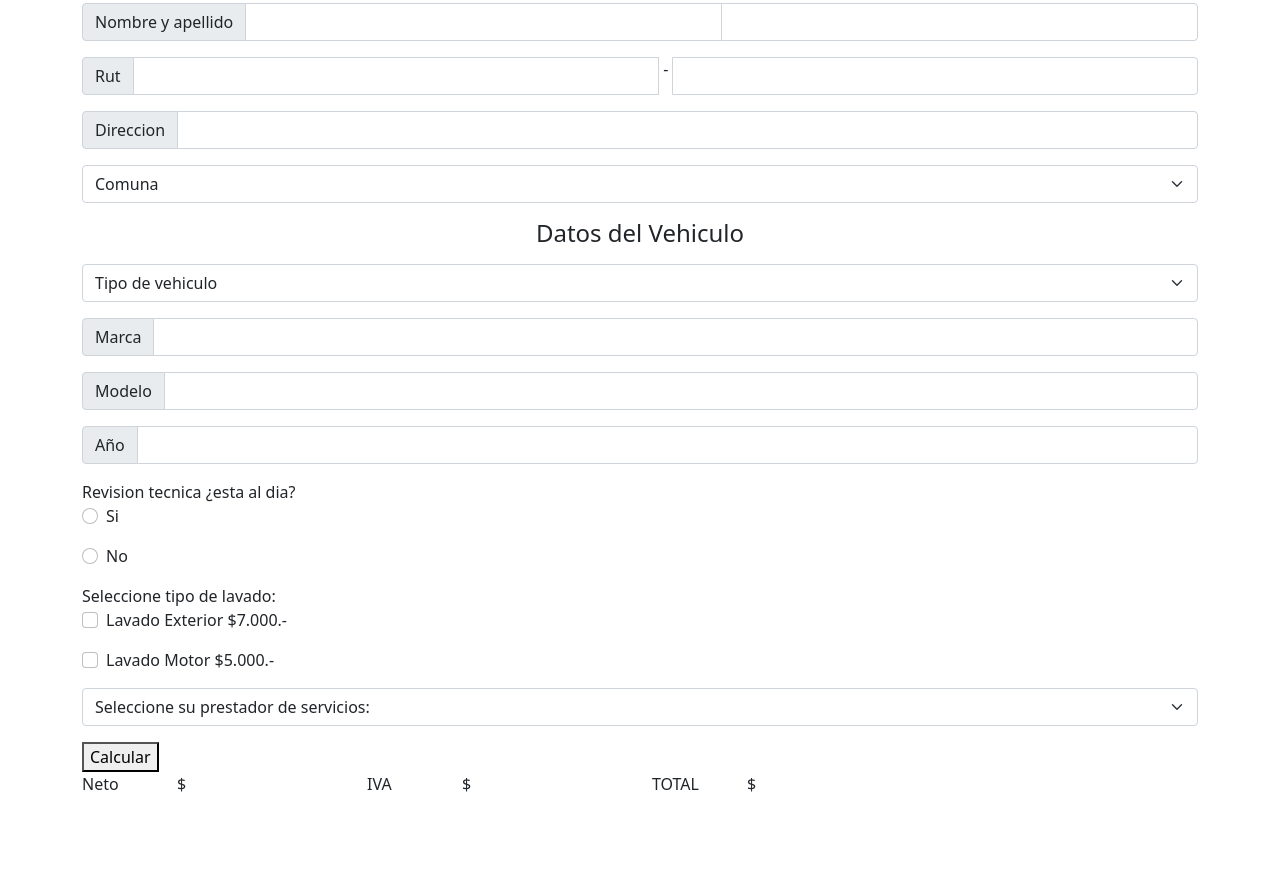
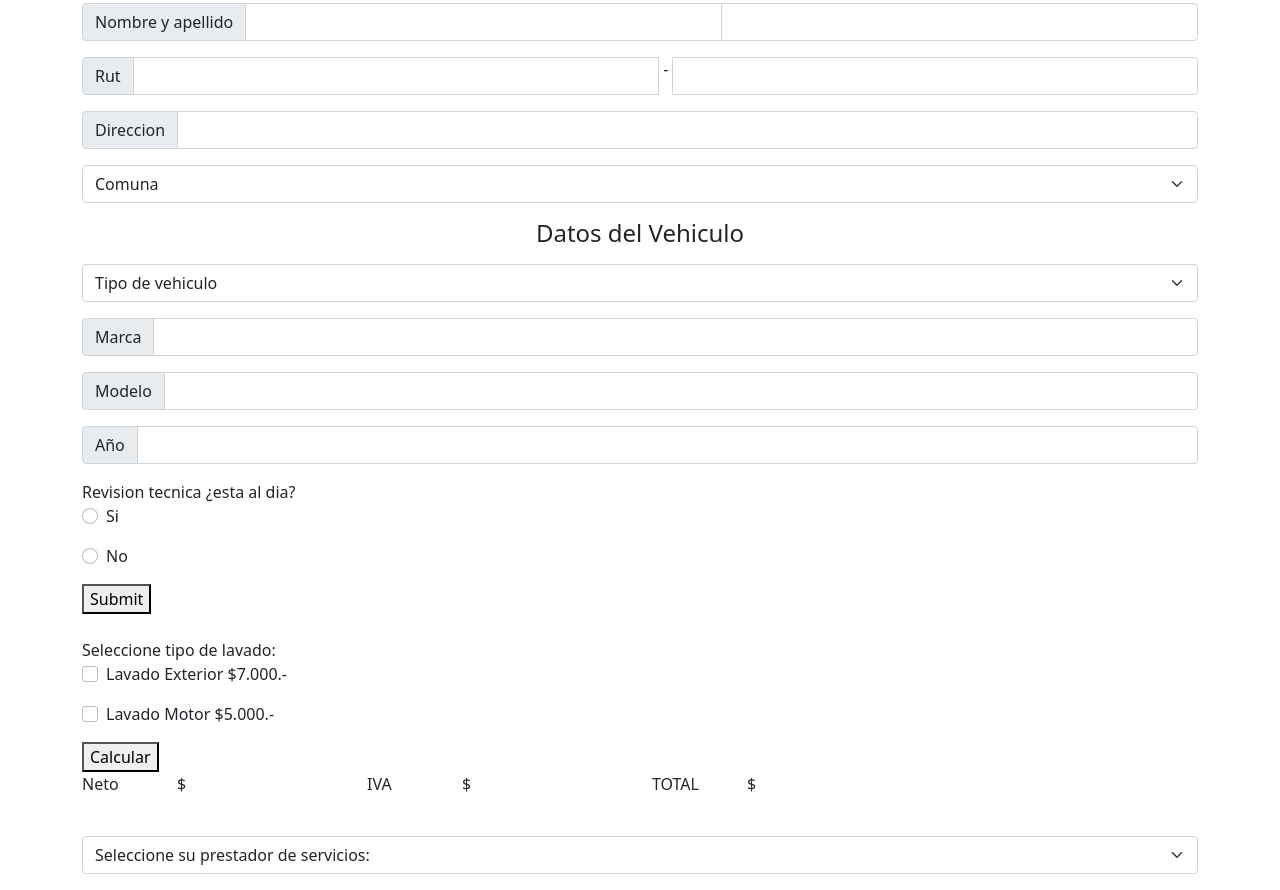
Before and after one commit to Mpt107/Autolimpio, a website: page index.html in a window 1280 px wide. Shown: the part 259-1149 px from the top of the page. Before the commit the page ends 1071 px from the top, so only its background shows below. Drawn offline with nearby package versions, Linux system fonts and the light colour scheme; files that its build step writes are made by us from their sources.

Commit message:
mostrar encargado de servicio en html

```diff
--- a/index.html
+++ b/index.html
@@ -32,6 +32,7 @@
 
 
 <div class="container">
+  <form id="formprincipal" action="index.html" >
 
        <div class="input-group mb-3 mt-3">
           <span class="input-group-text">Nombre y apellido</span>
@@ -62,12 +63,12 @@
           <option value="Providencia">Providencia</option>
         </select>
 
-      </div>
+
 
 
         <h4 class="text-center" id="parte2">Datos del Vehiculo</h4>
 
-        <div class="container">
+
 
         <select class="form-select mb-3 mt-3 " aria-label="Default select example">
           <option selected> Tipo de vehiculo</option>
@@ -106,12 +107,13 @@
             No
           </label>
         </div>
-        </div>
-
-        <div class="container">
-
+      </form>
+    <div id="error"></div>
+    <button type="submit">Submit</button>
+        <br>
+        <br>
           Seleccione tipo de lavado:
-          <form action="index.html">
+          <form id= form action="index.html">
 
               <div class="form-check mb-3">
                   <input class="form-check-input" type="checkbox" value="7000" id="lavadoExterior">
@@ -127,18 +129,12 @@
                   </label>
                 </div>
 
-                <select class="form-select mb-3 mt-3 " aria-label="Default select example">
-                  <option selected>  Seleccione su prestador de servicios:</option>
-                  <option value="Sr1">Sr1</option>
-                  <option value="Sr2">Sr2</option>
-                  <option value="Sr3">Sr3</option>
-                  <option value="Sr4">Sr4</option>
-                </select>
-
-                <button id="btnCalcular" onclick="displayDate()" type="button"  btn btn-primary>Calcular</button>
 
 
-          <div class="row">
+                <button id="btnCalcular"  onclick="displayDate()"  type="button"  btn btn-primary>Calcular</button>
+
+
+           <div class="row">
               <div class="col-1">Neto</div>
               <div id="neto" class="col-2">$</div>
               <div class="col-1">IVA</div>
@@ -148,26 +144,31 @@
 
           </div>
 
+<br>
 
 
 
+            <form id="selectencargado" action="">
 
-            <p id="mostrarfecha"></p>
+            <select id="encargado"  class="form-select mb-3 mt-3 " aria-label="Default select example">
+              <option selected>  Seleccione su prestador de servicios:</option>
+              <option value="Mateo Gonzales">Mateo Gonzales </option>
+              <option value="Tomas Muñoz">Tomas Muñoz</option>
+              <option value="Lucas Rojas">Lucas Rojas</option>
+
+            </select>
 
 
 
-        </form>
-      </div>
+               <div id="messages"></div>
+
+              <p id="mostrarfecha"></p>
+              </form>
 
 
+</form>
 
-
-
-
-
-
-
-
+</div>
         </div>
 
 
--- a/js/script.js
+++ b/js/script.js
@@ -1,6 +1,5 @@
 const boton = document.getElementById("btnCalcular");
 boton.addEventListener("click", () => {
-
 
 
     const lavadoExterior    = $("#lavadoExterior").prop("checked");
@@ -30,16 +29,19 @@ boton.addEventListener("click", () => {
 });
 
 
-
-
-
-
-
-
-
-
 function displayDate(){
     document.getElementById("mostrarfecha").innerHTML = Date();
 
 
 }
+
+
+
+let encargado = document.getElementById("encargado");
+encargado.addEventListener("change", function() {
+    console.log(encargado.value)
+
+
+     document.getElementById("messages").innerHTML =("su prestador de servicios fue:" + encargado.value)
+
+});
```
